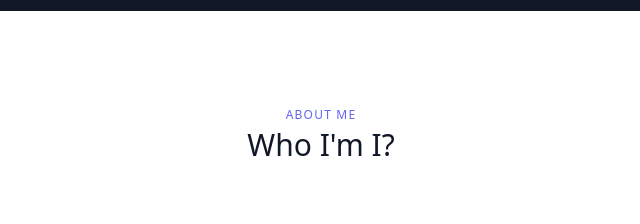
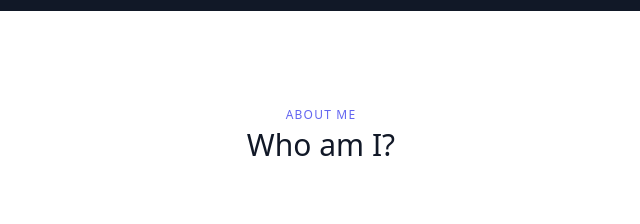
Before and after one commit to enzo4587/enzo4587-site.github.io, a plain HTML site: page index.html in a window 1280 px wide. Shown: the part 1280-1504 px from the top of the page, 319-959 px from the left. Drawn offline with nearby package versions, Linux system fonts and the light colour scheme.

Commit message:
Update index.html

```diff
--- a/index.html
+++ b/index.html
@@ -63,7 +63,7 @@
     <div class="container px-5 py-24 mx-auto">
       <div class="flex flex-col text-center w-full mb-20">
         <h2 class="text-xs text-indigo-500 tracking-widest font-medium title-font mb-1">ABOUT ME</h2>
-        <h1 class="sm:text-3xl text-2xl font-medium title-font text-gray-900">Who I'm I?</h1>
+        <h1 class="sm:text-3xl text-2xl font-medium title-font text-gray-900">Who am I?</h1>
       </div>
       <div class="flex flex-wrap -m-4">
         <div class="p-4 md:w-1/3">
```
